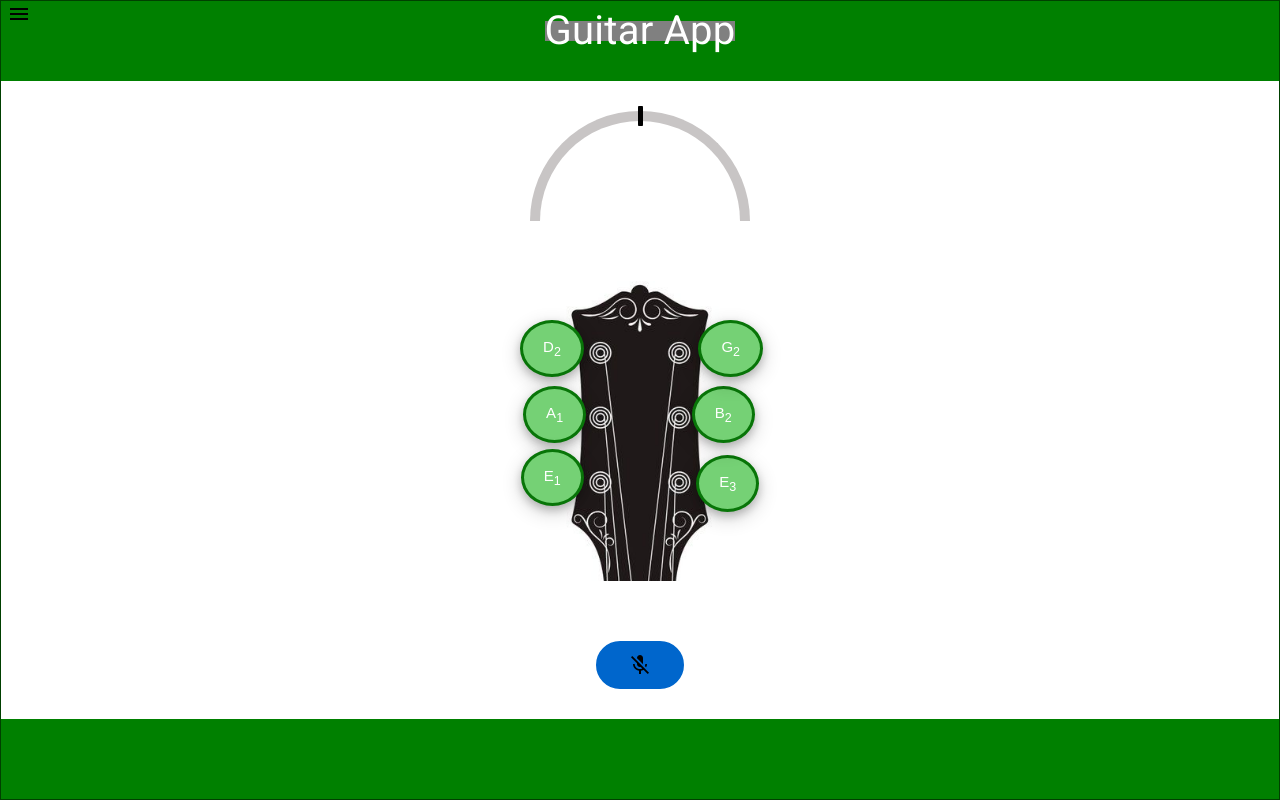
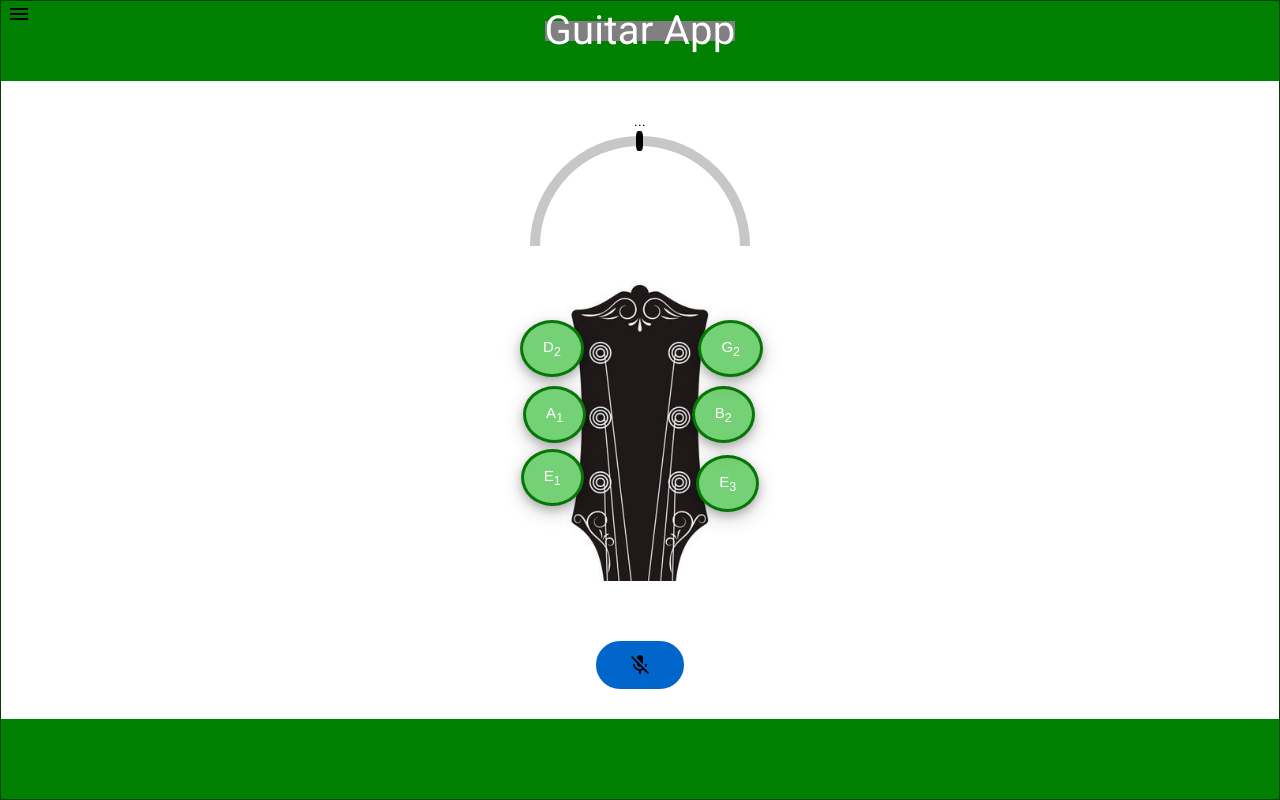
Before and after one commit to RadishSound/guitar-app, an Angular app: page / in a window 1280 px wide. Built offline with nearby package versions, Linux system fonts and the light colour scheme; a web font is replaced by a local one.

Commit message:
add offset value on gauge

```diff
--- a/src/app/guitar-tuner/guitar-tuner.component.css
+++ b/src/app/guitar-tuner/guitar-tuner.component.css
@@ -11,8 +11,8 @@ height: 100%;
 width: 100%;
 }
 #gauge-tuner{
-
-
+    position: relative;
+    top: 25px;
 }
 
 #half-circle{
@@ -21,7 +21,7 @@ width: 100%;
     background-color: rgb(255, 255, 255,0);
     border-top-left-radius: 110px;  /* 100px of height + 10px of border */
     border-top-right-radius: 110px; /*100px of height + 10px of border*/
-    border: 10px solid rgb(200, 197, 197);
+    border: 10px solid rgb(199, 200, 197);
     border-bottom: 0;
     position: relative;
     display: flex;
@@ -34,17 +34,27 @@ width: 100%;
 #arrow{
     position: absolute;
     bottom: 0;
-    height:115%;
+    height:135%;
     transform-origin: bottom;
     transform: rotate(0deg);
+    /* border: 2px black solid; */
     z-index: 1;
+    display: flex;
+    flex-direction: column;
+    justify-content: flex-start;
+    align-items: center;
+
 }
 #cursor{
 
     height:20px;
-    width: 5px;
-    border-radius: 10%;
+    width: 7px;
+    border-radius: 30%;
     background-color: rgb(0, 0, 0);
+
+}
+#offset {
+
 
 }
 #note-container{
--- a/src/app/guitar-tuner/guitar-tuner.component.html
+++ b/src/app/guitar-tuner/guitar-tuner.component.html
@@ -2,6 +2,7 @@
     <div id="gauge-tuner">
         <div id="half-circle">
             <div id="arrow">
+                <div id="offset">...</div>
                 <div id="cursor"></div>
             </div>
             <div id="note-container">
@@ -9,12 +10,10 @@
                 <div id="frequence"></div>
             </div>
     </div>
-        <!-- <div id="note">Press start to begin</div>
-        <div id="frequence">fréquence (Hz)</div>
-        <div id="offset">décalage par rapport à note visée</div> -->
+
     </div>
     <div id="guitar-content">
-        <button class="button-tuner" id="string1" (click)="tuningWithNote('E', 3,1)" [ngStyle]="{'background-color': buttonActiveList[0]? 'rgb(67, 73, 67)': 'rgb(117, 209, 117)'}">E<sub>3</sub></button>
+        <button class="button-tuner" id="string1" (click)="tuningWithNote('E', 3,1)"  [ngStyle]="{'background-color': buttonActiveList[0]? 'rgb(67, 73, 67)': 'rgb(117, 209, 117)'}">E<sub>3</sub></button>
         <button class="button-tuner" id="string2" (click)="tuningWithNote('B', 2,2)" [ngStyle]="{'background-color': buttonActiveList[1]? 'rgb(67, 73, 67)': 'rgb(117, 209, 117)'}">B<sub>2</sub></button>
         <button class="button-tuner" id="string3" (click)="tuningWithNote('G', 2,3)" [ngStyle]="{'background-color': buttonActiveList[2]? 'rgb(67, 73, 67)': 'rgb(117, 209, 117)'}">G<sub>2</sub></button>
         <button class="button-tuner" id="string4" (click)="tuningWithNote('D', 2,4)" [ngStyle]="{'background-color': buttonActiveList[3]? 'rgb(67, 73, 67)': 'rgb(117, 209, 117)'}">D<sub>2</sub></button>
--- a/src/app/guitar-tuner/guitar-tuner.component.ts
+++ b/src/app/guitar-tuner/guitar-tuner.component.ts
@@ -16,7 +16,7 @@ export class GuitarTunerComponent {
     isStarted = false;
     maticon = "mic_off";
     buttonActiveList = [false,false,false,false,false,false];
-
+    // stringTuningList = ["E3","B2","G2","D2","A1","E1"];
 
     startTuning() {
       arguments.length
--- a/src/app/services/guitar-tuner.service.ts
+++ b/src/app/services/guitar-tuner.service.ts
@@ -167,7 +167,7 @@ export class GuitarTunerService {
             frequence.innerText = frequenceToDisplay+" Hz";
               }
           if(offset){
-            offset.innerText = "décalage :" +offsetPlayed;
+            offset.innerText = offsetPlayed.toString();
               }
           if(arrow){
             arrow.style.transform = `rotate(${this.arrowRotation(offsetPlayed)}deg)`;
```
